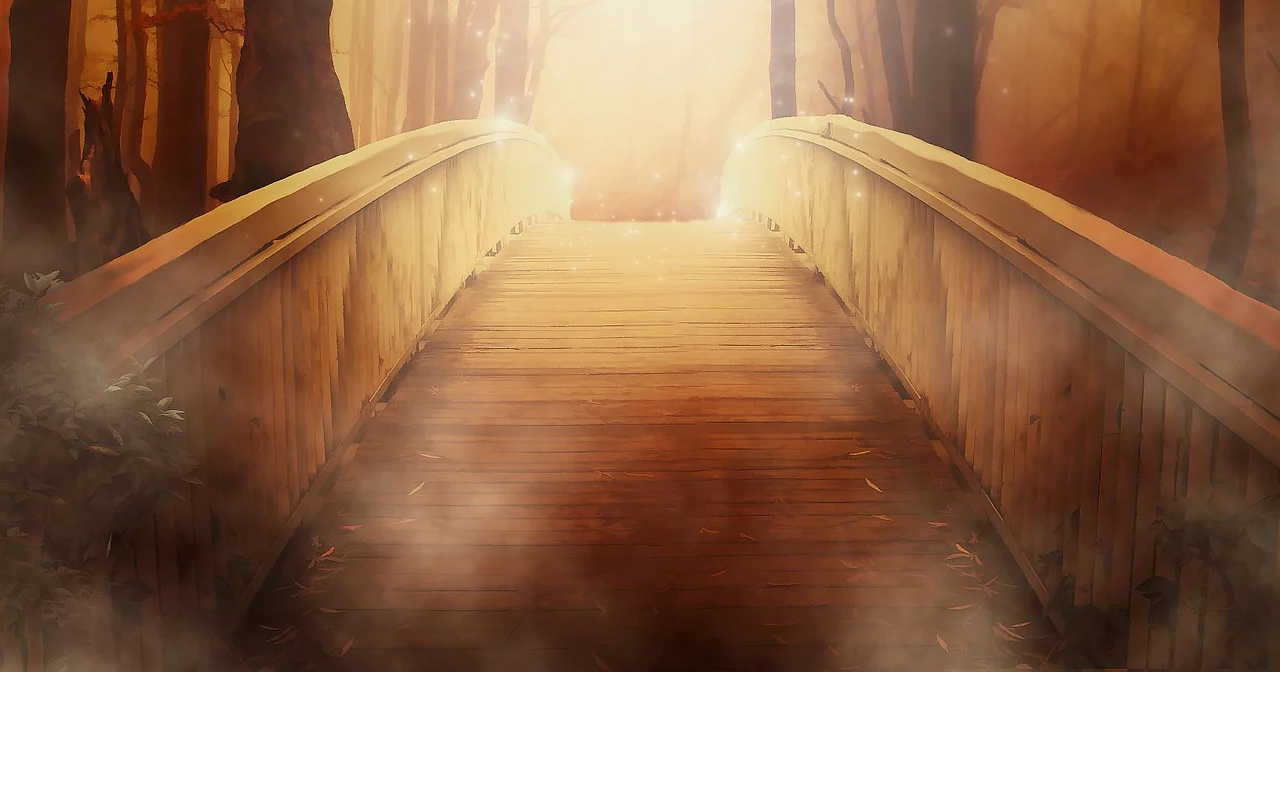
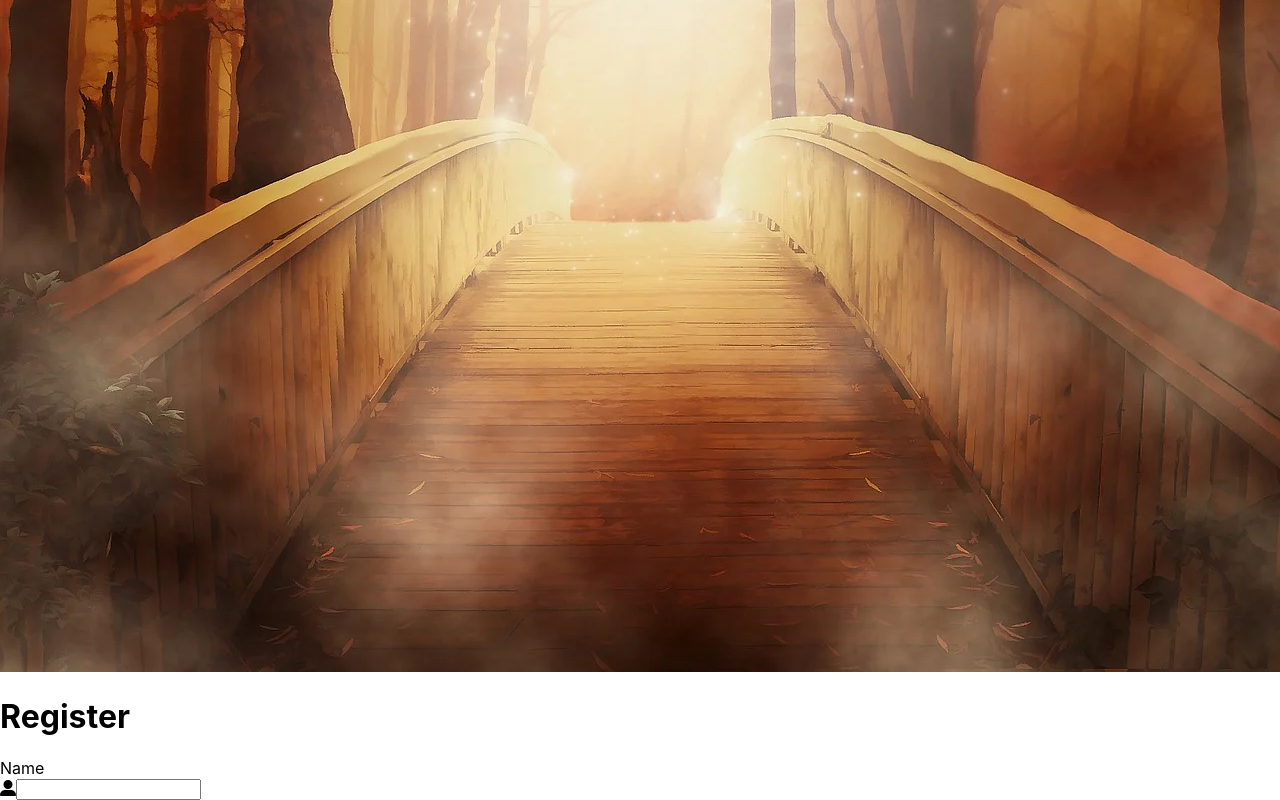
Before and after one commit to Msolmaz4/digie-commerce, a React (Create React App) app in the folder client/: page /register in a window 1280 px wide. Shown: the part 181-981 px from the top of the page. Before the commit the page ends 857 px from the top, so only its background shows below. Built offline with nearby package versions, Linux system fonts and the light colour scheme.

Commit message:
register2

```diff
--- a/client/package.json
+++ b/client/package.json
@@ -3,6 +3,9 @@
   "version": "0.1.0",
   "private": true,
   "dependencies": {
+    "@fortawesome/fontawesome-svg-core": "^6.1.1",
+    "@fortawesome/free-solid-svg-icons": "^6.1.1",
+    "@fortawesome/react-fontawesome": "^0.1.18",
     "@testing-library/jest-dom": "^5.16.4",
     "@testing-library/react": "^13.3.0",
     "@testing-library/user-event": "^13.5.0",
--- a/client/src/components/Register/Register1.jsx
+++ b/client/src/components/Register/Register1.jsx
@@ -1,14 +1,46 @@
-import React from 'react'
+import React,{useRef} from 'react'
 import styles from  './Register.module.css'
+import { FontAwesomeIcon } from '@fortawesome/react-fontawesome'
+import { faUserAlt,faMailBulk} from '@fortawesome/free-solid-svg-icons'
 
  const Register1 = () => {
+  const inputRef = useRef({
+    email:'',
+    password:'',
+    name:'',
+    surname:''
+  })
+
+
+
+  const handleInputChange =()=>{
+
+  }
   return (
     <div>
       <div className={styles.contanier}>
         <div className={styles.imageContanier}>
           <img src='/1.webp' alt='login' className={styles.img}/>
         </div>
-        <div className={styles.formContanier}></div>
+        <div className={styles.formContanier}>
+          <form>
+            <div className={styles.formTitle}>
+              <h1 className={styles.title}>Register</h1>
+            </div>
+            <div className={styles.formInput}>
+              <div className={styles.inputContanier}>
+                <label className={styles.input}>Name</label>
+                <div className={styles.inputGrup}></div>
+                  <FontAwesomeIcon icon={faUserAlt} className={styles.icon}/>
+                  <input className={styles.input} type='text' name='name' onChange={handleInputChange} />
+              </div>
+
+            </div>
+
+          </form>
+
+
+        </div>
 
       </div>
     </div>
```
Also changed, not shown: 1 other file (tests, documents, lock files or other folders).
